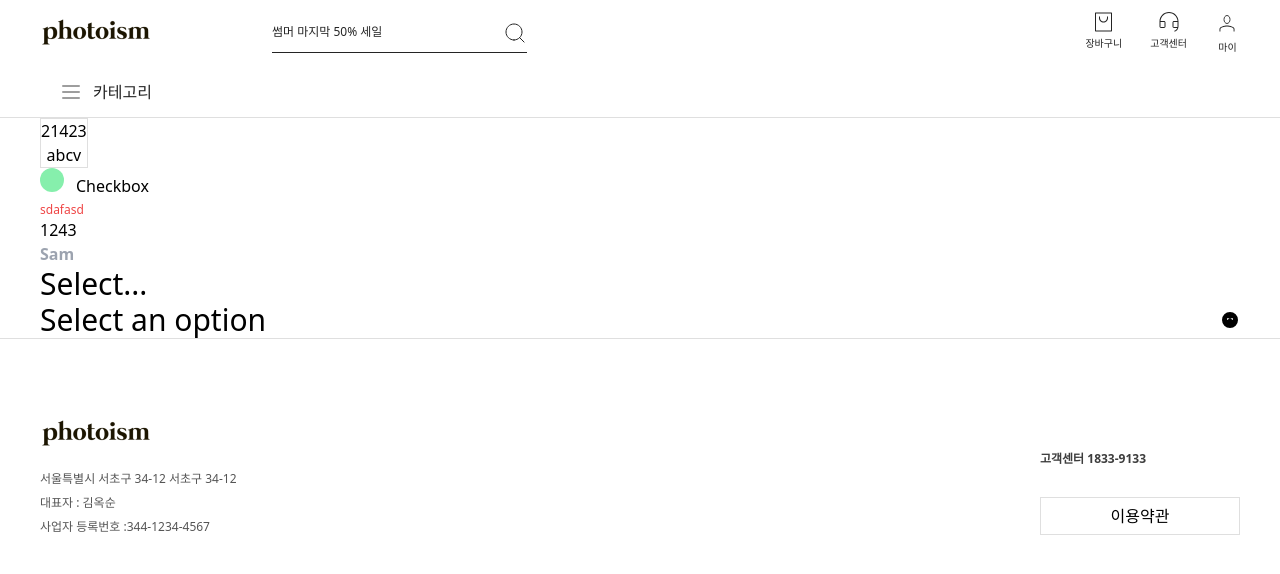
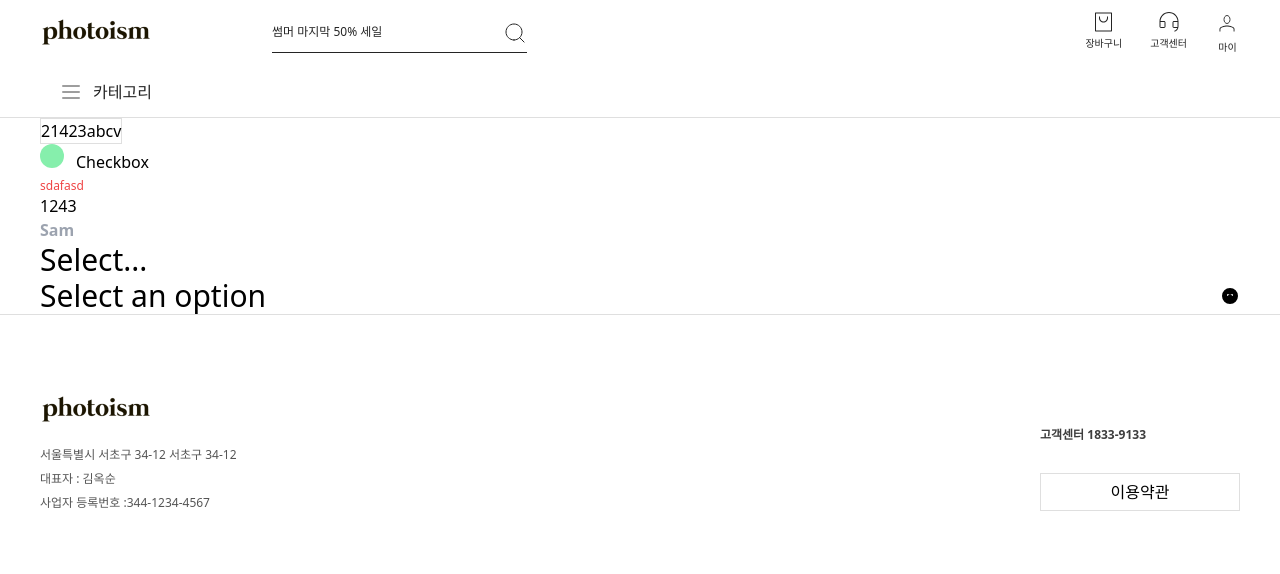
Before and after one commit to my-basic-code/vue3, a Vue app: page / in a window 1280 px wide. Shown: the top 574 px of the page. Built offline with nearby package versions, Linux system fonts and the light colour scheme.

Commit message:
edit code

```diff
--- a/src/components/layout/default/Footer.vue
+++ b/src/components/layout/default/Footer.vue
@@ -25,9 +25,7 @@
           <strong class="text-xs font-bold text-[#3D3D3D]"
             >고객센터 1833-9133</strong
           >
-          <Button
-            class="py-[6px] w-[200px] border border-[#DFDFDF] flex items-center justify-center"
-          >
+          <Button class="py-[6px] w-[200px] border border-[#DFDFDF]">
             이용약관
           </Button>
         </div>
--- a/src/components/ui/Button.vue
+++ b/src/components/ui/Button.vue
@@ -1,5 +1,5 @@
 <template>
-  <button>
+  <button class="flex items-center justify-center">
     <slot name="left-icon"></slot>
     <slot />
     <slot name="right-icon"></slot>
```
